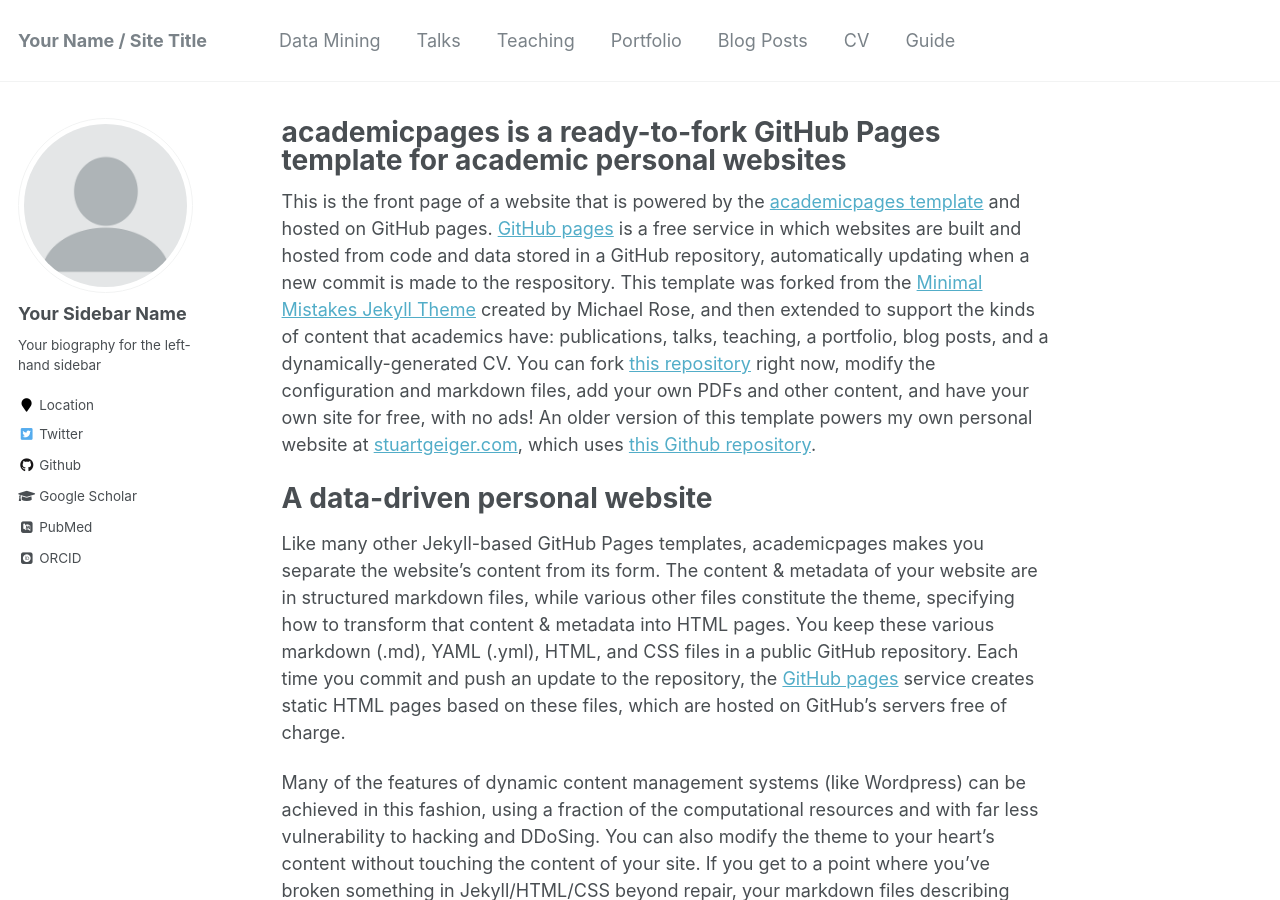
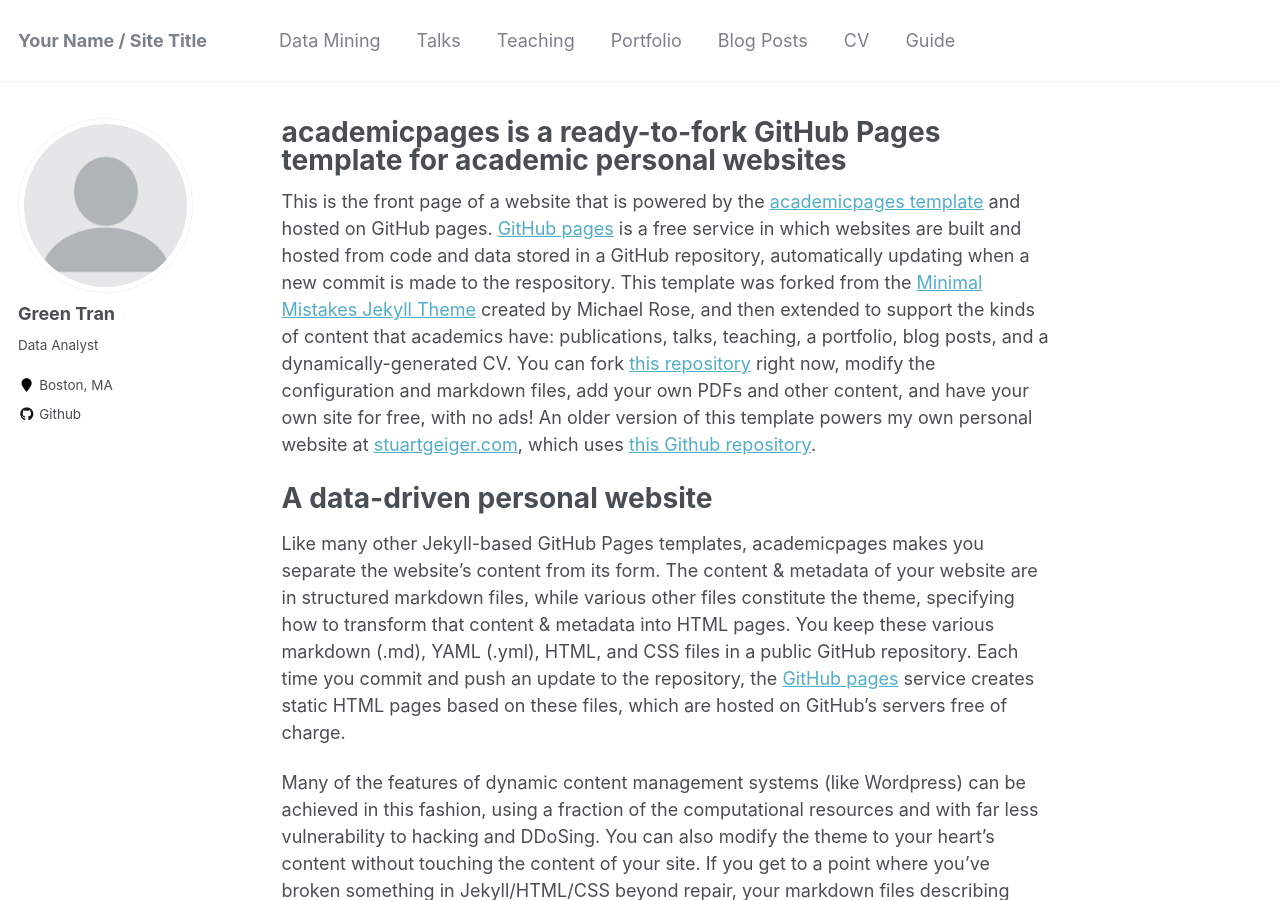
Before and after one commit to greentran/greentran.github.io, a Jekyll site: the page built from _pages/about.md, in a window 1280 px wide and 900 px high. Built offline with Jekyll 4.4.1, drawn with Linux system fonts in a browser that asks for light colours; some web fonts are replaced.

Commit message:
Update _config.yml

```diff
--- a/_config.yml
+++ b/_config.yml
@@ -11,9 +11,9 @@ title                    : "Your Name / Site Title"
 title_separator          : "-"
 name                     : &name "Your Name"
 description              : &description "personal description"
-url                      : https://academicpages.github.io # the base hostname & protocol for your site e.g. "https://mmistakes.github.io"
+#url                      : https://academicpages.github.io # the base hostname & protocol for your site e.g. "https://mmistakes.github.io"
 baseurl                  : "" # the subpath of your site, e.g. "/blog"
-repository               : "academicpages/academicpages.github.io"
+#repository               : "academicpages/academicpages.github.io"
 teaser                   :  # filename of teaser fallback teaser image placed in /images/, .e.g. "500x300.png"
 breadcrumbs              : false # true, false (default)
 words_per_minute         : 160
@@ -80,14 +80,17 @@ analytics:
 
 # Site Author
 author:
-  name             : "Your Sidebar Name"
+  name             : "Green Tran"
   avatar           : "profile.png"
-  bio              : "Your biography for the left-hand sidebar"
-  location         : "Location"
+  bio              : "Data Analyst"
+  location         : "Boston, MA"
   employer         :
-  pubmed           : "https://www.ncbi.nlm.nih.gov/pubmed/?term=john+snow"
-  googlescholar    : "http://yourfullgooglescholarurl.com"
+  ##pubmed           : "https://www.ncbi.nlm.nih.gov/pubmed/?term=john+snow"
+  ##googlescholar    : "http://yourfullgooglescholarurl.com"
   email            :
+  links            :
+   - label: "Email"
+     url: mailto:ly.tran@fulbrightmail.org
   researchgate     :  # example: "https://www.researchgate.net/profile/yourprofile"
   uri              :
   bitbucket        :
@@ -96,20 +99,20 @@ author:
   flickr           :
   facebook         :
   foursquare       :
-  github           : "academicpages"
+  github           : "greentran"
   google_plus      :
   keybase          :
   instagram        :
-  impactstory      : #"https://profiles.impactstory.org/u/xxxx-xxxx-xxxx-xxxx"
+  ##impactstory      : #"https://profiles.impactstory.org/u/xxxx-xxxx-xxxx-xxxx"
   lastfm           :
   linkedin         :
-  orcid            : "http://orcid.org/yourorcidurl"
+  ##orcid            : "http://orcid.org/yourorcidurl"
   pinterest        :
   soundcloud       :
   stackoverflow    : # http://stackoverflow.com/users/123456/username
   steam            :
   tumblr           :
-  twitter          : "replacethistwitterhandle"
+  ##twitter          : "replacethistwitterhandle"
   vine             :
   weibo            :
   xing             :
```
